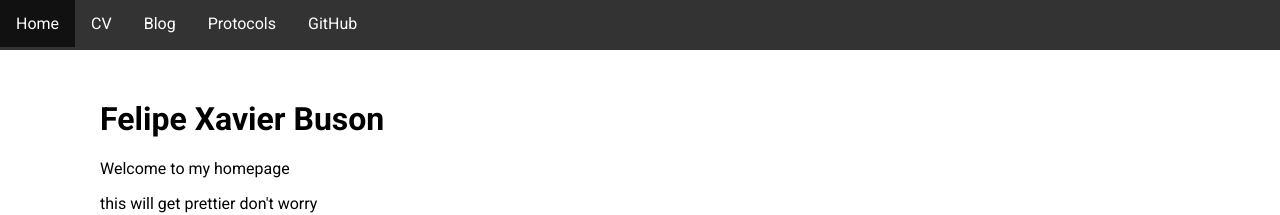
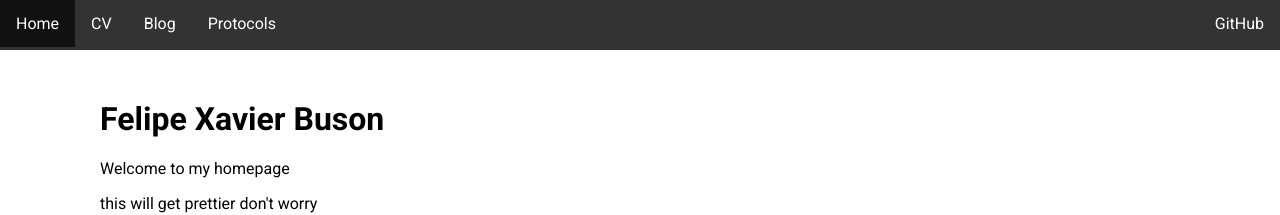
Before and after one commit to fxbuson/fxbuson.github.io, a Jekyll site: the page built from index.html, in a window 1280 px wide. Shown: the top 215 px of the page. Built offline with Jekyll 4.4.1, drawn with Linux system fonts in a browser that asks for light colours.

Commit message:
forgot to float right

```diff
--- a/_includes/navbar.html
+++ b/_includes/navbar.html
@@ -4,6 +4,6 @@
         <li><a href="#">CV</a></li>
         <li><a href="#">Blog</a></li>
         <li><a href="#">Protocols</a></li>
-        <li><a href="https://github.com/fxbuson">GitHub</a></li>
+        <li style="float:right"><a href="https://github.com/fxbuson">GitHub</a></li>
     </ul>
 </nav>
```
